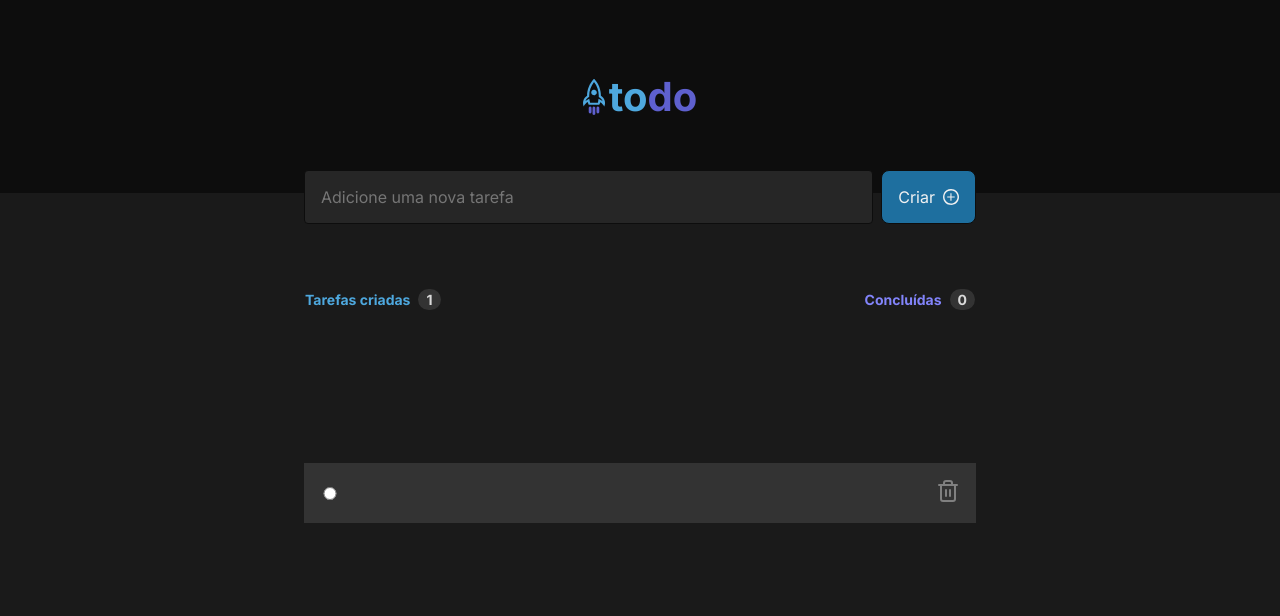
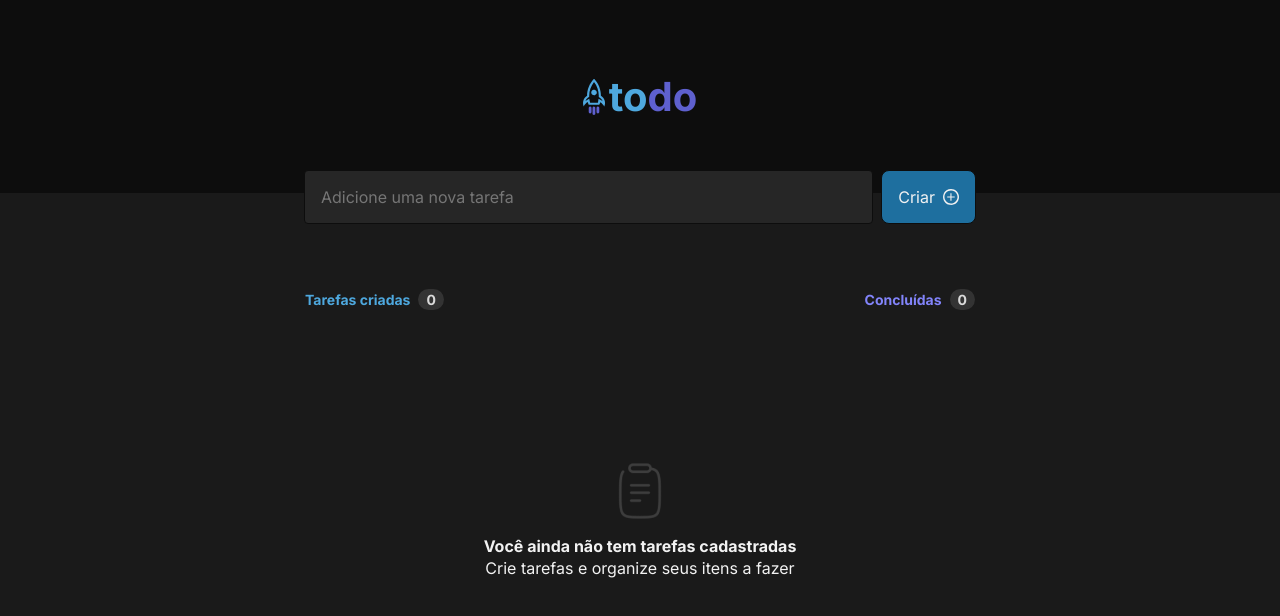
Before and after one commit to Hzimr/Desafio01PraticandoOsConceitosDoReactJS, a React (Vite) app: page / in a window 1280 px wide. Shown: the top 616 px of the page. Built offline with nearby package versions, Linux system fonts and the light colour scheme.

Commit message:
fix: correção no estado inicial da task e criação do input component

```diff
--- a/src/components/tasks/tasks.tsx
+++ b/src/components/tasks/tasks.tsx
@@ -1,17 +1,17 @@
 import styles from './tasksStyles.module.css'
 import plus from '../../assets/plus.svg'
 import { NoTask } from '../notask/notask'
-import { ChangeEvent, FormEvent, InvalidEvent, useState } from 'react'
+import { ChangeEvent, FormEvent, InvalidEvent, useState, useId } from 'react'
 import { Task } from '../task/task'
 
 export function Tasks() {
-  const [task, setTask] = useState([''])
+  const id = useId();
+  const [task, setTask] = useState<string[]>([])
 
-  const [newTaskText, setNewTaskText] = useState('')
+  const [newTaskText, setNewTaskText] = useState<string>('')
 
   function handleCreateNewTask(event: FormEvent) {
     event.preventDefault()
-    console.log(event.target)
 
     setTask([...task, newTaskText])
     setNewTaskText('')
@@ -39,7 +39,6 @@ export function Tasks() {
 
   return (
     <div className={styles.wrapper}>
-      {/*<NewTask /> */}
       <div>
       <form className={styles.form} onSubmit={handleCreateNewTask}>
         <input
@@ -75,14 +74,20 @@ export function Tasks() {
         </section>
       </header>
       <div className={styles.content}>
-      {task.length > 0 && task.map((task) => (
-        <Task
-          key={task}
-          textTask={task}
-          onDeleteTask={deleteTask}
+      {task.length > 0 ? (
+        <>
+          {task.map((task) => (
+          <Task
+            key={id}
+            textTask={task}
+            onDeleteTask={deleteTask}
           />
-        ))}
-        {task.length === 0 && <NoTask />}
+          )) }
+        </>
+        ) : (
+          <NoTask />
+        )
+      }
       </div>
     </div>
   )
--- a/src/global.css
+++ b/src/global.css
@@ -28,7 +28,7 @@
 
 body {
   background: var(--gray-600);
-  color: var(--gray-300);
+  color: var(--gray-100);
   -webkit-font-smoothing: antialiased;
 }
 
```
Also changed, not shown: src/components/input/input.tsx (added, +13 -0 lines), src/components/input/input.module.css (added).
